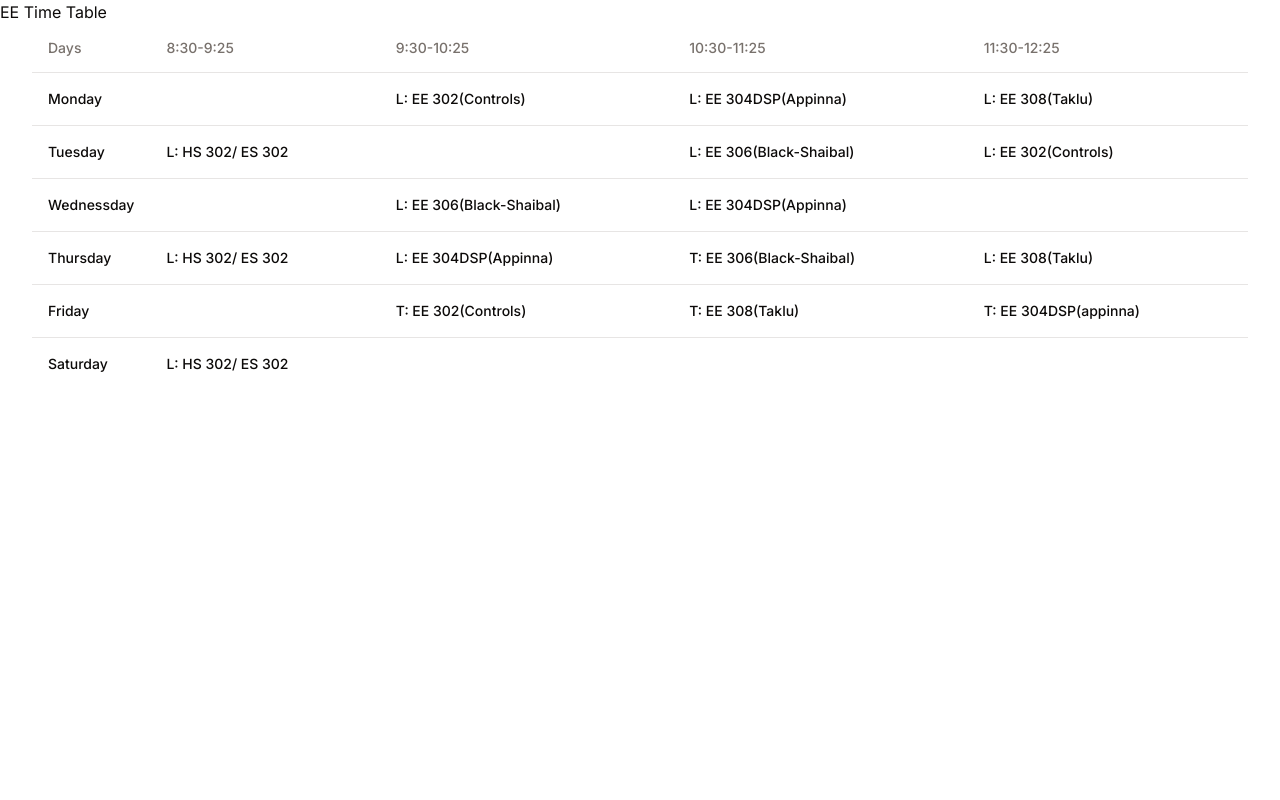
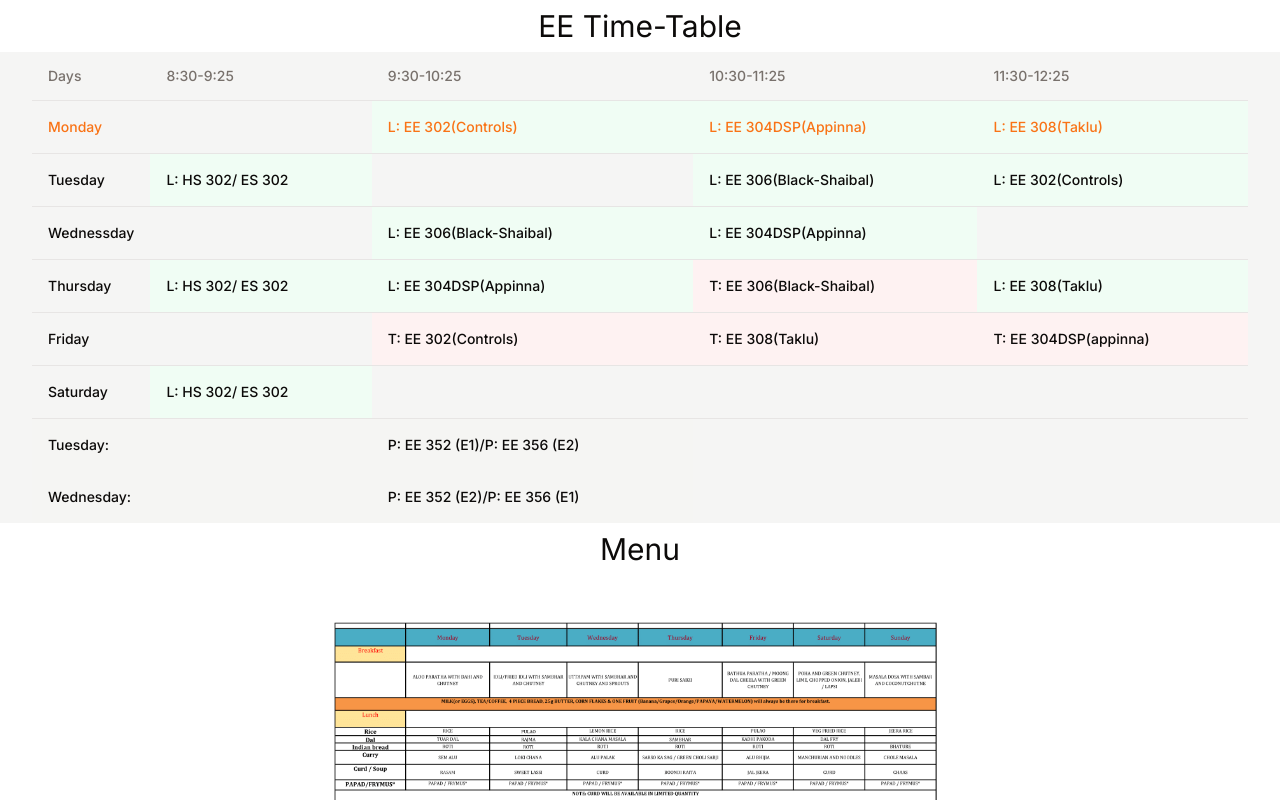
Before and after one commit to Shuffled720/eett, a Next.js app: page / in a window 1280 px wide. Shown: the top 800 px of the page. Built offline with nearby package versions, Linux system fonts and the light colour scheme.

Commit message:
final changes

```diff
--- a/package.json
+++ b/package.json
@@ -13,6 +13,7 @@
     "clsx": "^2.1.0",
     "lucide-react": "^0.312.0",
     "next": "14.1.0",
+    "next-themes": "^0.2.1",
     "react": "^18",
     "react-dom": "^18",
     "tailwind-merge": "^2.2.0",
--- a/src/app/layout.tsx
+++ b/src/app/layout.tsx
@@ -1,22 +1,32 @@
-import type { Metadata } from "next";
-import { Inter } from "next/font/google";
-import "./globals.css";
+import type { Metadata } from "next"
+import { Inter } from "next/font/google"
+import "./globals.css"
+import { ThemeProvider } from "@/components/theme-provider"
 
-const inter = Inter({ subsets: ["latin"] });
+const inter = Inter({ subsets: ["latin"] })
 
 export const metadata: Metadata = {
   title: "Create Next App",
   description: "Generated by create next app",
-};
+}
 
 export default function RootLayout({
   children,
 }: Readonly<{
-  children: React.ReactNode;
+  children: React.ReactNode
 }>) {
   return (
     <html lang="en">
-      <body className={inter.className}>{children}</body>
+      <body className={inter.className}>
+        <ThemeProvider
+          attribute="class"
+          defaultTheme="system"
+          enableSystem
+          disableTransitionOnChange
+        >
+          {children}
+        </ThemeProvider>
+      </body>
     </html>
-  );
+  )
 }
--- a/src/app/page.tsx
+++ b/src/app/page.tsx
@@ -1,11 +1,13 @@
 import { FullWeekTT } from "@/components/FullWeekTT"
 import Header from "@/components/Header"
+import Menu from "@/components/Menu"
 
 export default function Home() {
   return (
     <>
       <Header />
       <FullWeekTT />
+      <Menu />
     </>
   )
 }
--- a/src/components/FullWeekTT.tsx
+++ b/src/components/FullWeekTT.tsx
@@ -1,3 +1,5 @@
+"use client"
+import React, { useState, useEffect } from "react"
 import {
   Table,
   TableBody,
@@ -8,152 +10,27 @@ import {
   TableHeader,
   TableRow,
 } from "@/components/ui/table"
-// import data from "@/data/data.json"
-const data = [
-  {
-    day: "Monday",
-    first: {
-      title: "",
-      type: "",
-      teacher: "",
-    },
-    second: {
-      title: "L: EE 302",
-      type: "Lecture",
-      teacher: "(Controls)",
-    },
-    third: {
-      title: "L: EE 304",
-      type: "Lecture",
-      teacher: "DSP(Appinna)",
-    },
-    fourth: {
-      title: "L: EE 308",
-      type: "Lecture",
-      teacher: "(Taklu)",
-    },
-  },
-  {
-    day: "Tuesday",
-    first: {
-      title: "L: HS 302/ ES 302",
-      type: "Lecture",
-      teacher: "",
-    },
-    second: {
-      title: "",
-      type: "",
-      teacher: "",
-    },
-    third: {
-      title: "L: EE 306",
-      type: "Lecture",
-      teacher: "(Black-Shaibal)",
-    },
-    fourth: {
-      title: "L: EE 302",
-      type: "Lecture",
-      teacher: "(Controls)",
-    },
-  },
-  {
-    day: "Wednessday",
-    first: {
-      title: "",
-      type: "",
-      teacher: "",
-    },
-    second: {
-      title: "L: EE 306",
-      type: "Lecture",
-      teacher: "(Black-Shaibal)",
-    },
-    third: {
-      title: "L: EE 304",
-      type: "Lecture",
-      teacher: "DSP(Appinna)",
-    },
-    fourth: {
-      title: "",
-      type: "",
-      teacher: "",
-    },
-  },
-  {
-    day: "Thursday",
-    first: {
-      title: "L: HS 302/ ES 302",
-      type: "Lecture",
-      teacher: "",
-    },
-    second: {
-      title: "L: EE 304",
-      type: "Lecture",
-      teacher: "DSP(Appinna)",
-    },
-    third: {
-      title: "T: EE 306",
-      type: "Tutorial",
-      teacher: "(Black-Shaibal)",
-    },
-    fourth: {
-      title: "L: EE 308",
-      type: "Lecture",
-      teacher: "(Taklu)",
-    },
-  },
-  {
-    day: "Friday",
-    first: {
-      title: "",
-      type: "",
-      teacher: "",
-    },
-    second: {
-      title: "T: EE 302",
-      type: "Tutorial",
-      teacher: "(Controls)",
-    },
-    third: {
-      title: "T: EE 308",
-      type: "Tutorial",
-      teacher: "(Taklu)",
-    },
-    fourth: {
-      title: "T: EE 304",
-      type: "Tutorial",
-      teacher: "DSP(appinna)",
-    },
-  },
-  {
-    day: "Saturday",
-
-    first: {
-      title: "L: HS 302/ ES 302",
-      type: "Lecture",
-      teacher: "",
-    },
-    second: {
-      title: "",
-      type: "",
-      teacher: "",
-    },
-    third: {
-      title: "",
-      type: "",
-      teacher: "",
-    },
-    fourth: {
-      title: "",
-      type: "",
-      teacher: "",
-    },
-  },
-]
+import data from "@/data/data.json"
 
 export function FullWeekTT() {
+  const [currentDayOfWeek, setCurrentDayOfWeek] = useState("")
+
+  useEffect(() => {
+    const currentDate = new Date()
+    const daysOfWeek = [
+      "Sunday",
+      "Monday",
+      "Tuesday",
+      "Wednesday",
+      "Thursday",
+      "Friday",
+      "Saturday",
+    ]
+    const dayOfWeek = daysOfWeek[currentDate.getDay()]
+    setCurrentDayOfWeek(dayOfWeek)
+  }, [])
   return (
-    <div className="container">
+    <div className="container bg-secondary">
       <Table>
         {/* <TableCaption>A list of your recent invoices.</TableCaption> */}
         <TableHeader>
@@ -166,37 +43,104 @@ export function FullWeekTT() {
           </TableRow>
         </TableHeader>
         <TableBody>
-          {data.map((day) => (
-            <TableRow key={day.day}>
-              <TableCell className="font-medium">{day.day}</TableCell>
-
-              <TableCell className="font-medium ">
-                <div className="">
-                  {day.first.title}
-                  {day.first.teacher}
-                </div>
-              </TableCell>
-              <TableCell className="font-medium">
-                {day.second.title}
-                {day.second.teacher}
-              </TableCell>
-              <TableCell className="font-medium">
-                {day.third.title}
-                {day.third.teacher}
-              </TableCell>
-              <TableCell className="font-medium">
-                {day.fourth.title}
-                {day.fourth.teacher}
-              </TableCell>
-            </TableRow>
+          {data.weekTT.map((day, key) => (
+            <>
+              {day.day === currentDayOfWeek ? (
+                <>
+                  {" "}
+                  <TableRow key={day.day} className="text-primary">
+                    <TableCell className="font-medium">{day.day}</TableCell>
+                    {day.ttList.map((tt) => (
+                      <>
+                        {tt.type === "Lecture" ? (
+                          <>
+                            <TableCell className="font-medium bg-green-50">
+                              {tt.title}
+                              {tt.teacher}
+                            </TableCell>
+                          </>
+                        ) : (
+                          <></>
+                        )}
+                        {tt.type === "Tutorial" ? (
+                          <>
+                            <TableCell className="font-medium bg-red-50">
+                              {tt.title}
+                              {tt.teacher}
+                            </TableCell>
+                          </>
+                        ) : (
+                          <></>
+                        )}
+                        {tt.type === "" ? (
+                          <>
+                            <TableCell className="font-medium ">
+                              {tt.title}
+                              {tt.teacher}
+                            </TableCell>
+                          </>
+                        ) : (
+                          <></>
+                        )}
+                      </>
+                    ))}
+                  </TableRow>
+                </>
+              ) : (
+                <>
+                  {" "}
+                  <TableRow key={day.day}>
+                    <TableCell className="font-medium">{day.day}</TableCell>
+                    {day.ttList.map((tt) => (
+                      <>
+                        {tt.type === "Lecture" ? (
+                          <>
+                            <TableCell className="font-medium bg-green-50">
+                              {tt.title}
+                              {tt.teacher}
+                            </TableCell>
+                          </>
+                        ) : (
+                          <></>
+                        )}
+                        {tt.type === "Tutorial" ? (
+                          <>
+                            <TableCell className="font-medium bg-red-50">
+                              {tt.title}
+                              {tt.teacher}
+                            </TableCell>
+                          </>
+                        ) : (
+                          <></>
+                        )}
+                        {tt.type === "" ? (
+                          <>
+                            <TableCell className="font-medium ">
+                              {tt.title}
+                              {tt.teacher}
+                            </TableCell>
+                          </>
+                        ) : (
+                          <></>
+                        )}
+                      </>
+                    ))}
+                  </TableRow>{" "}
+                </>
+              )}
+            </>
           ))}
         </TableBody>
-        {/* <TableFooter>
+        <TableFooter>
           <TableRow>
-            <TableCell colSpan={3}>Total</TableCell>
-            <TableCell className="text-right">$2,500.00</TableCell>
+            <TableCell colSpan={2}>Tuesday:</TableCell>
+            <TableCell>P: EE 352 (E1)/P: EE 356 (E2)</TableCell>
           </TableRow>
-        </TableFooter> */}
+          <TableRow>
+            <TableCell colSpan={2}>Wednesday:</TableCell>
+            <TableCell>P: EE 352 (E2)/P: EE 356 (E1)</TableCell>
+          </TableRow>
+        </TableFooter>
       </Table>
     </div>
   )
--- a/src/components/Header.tsx
+++ b/src/components/Header.tsx
@@ -1,5 +1,10 @@
+import Link from "next/link"
+
 const Header = () => {
-  return <div>EE Time Table</div>
+  return (
+    <Link href="https://docs.google.com/spreadsheets/d/1E3ocQqnudZKi6ozj8d4fIpUWeCCveX5_iKzG2fDJafQ/edit?usp=sharing">
+      <h1 className="text-center text-3xl py-2 ">EE Time-Table</h1>
+    </Link>
+  )
 }
-
 export default Header
--- /dev/null
+++ b/src/components/Menu.tsx
@@ -0,0 +1,24 @@
+import Image from "next/image"
+
+const Menu = () => {
+  return (
+    <>
+      <section id="menu" className="container ">
+        <center>
+          <h1 className="text-center text-3xl py-2 ">Menu</h1>
+          <div className="h-1/5 overflow-hidden">
+            <Image
+              alt="menu"
+              className="menu-img"
+              src="/menu.png"
+              width={700}
+              height={700}
+            />
+          </div>
+        </  center>
+      </section>
+    </>
+  )
+}
+
+export default Menu
--- /dev/null
+++ b/src/components/theme-provider.tsx
@@ -0,0 +1,9 @@
+"use client"
+
+import * as React from "react"
+import { ThemeProvider as NextThemesProvider } from "next-themes"
+import { type ThemeProviderProps } from "next-themes/dist/types"
+
+export function ThemeProvider({ children, ...props }: ThemeProviderProps) {
+  return <NextThemesProvider {...props}>{children}</NextThemesProvider>
+}
--- a/src/data/data.json
+++ b/src/data/data.json
@@ -1,6 +1,8 @@
 {
-    "tt": {
-        "Monday": [
+  "weekTT": [
+    {
+      "day": "Monday",
+      "ttList": [
         {
           "title": "",
           "type": "",
@@ -21,8 +23,11 @@
           "type": "Lecture",
           "teacher": "(Taklu)"
         }
-        ],
-        "Tuesday": [
+      ]
+    },
+    {
+      "day": "Tuesday",
+      "ttList": [
         {
           "title": "L: HS 302/ ES 302",
           "type": "Lecture",
@@ -43,8 +48,11 @@
           "type": "Lecture",
           "teacher": "(Controls)"
         }
-        ],
-        "Wednesday": [
+      ]
+    },
+    {
+      "day": "Wednessday",
+      "ttList": [
         {
           "title": "",
           "type": "",
@@ -65,8 +73,11 @@
           "type": "",
           "teacher": ""
         }
-        ],
-        "Thursday": [
+      ]
+    },
+    {
+      "day": "Thursday",
+      "ttList": [
         {
           "title": "L: HS 302/ ES 302",
           "type": "Lecture",
@@ -87,8 +98,11 @@
           "type": "Lecture",
           "teacher": "(Taklu)"
         }
-        ],
-        "Friday": [
+      ]
+    },
+    {
+      "day": "Friday",
+      "ttList": [
         {
           "title": "",
           "type": "",
@@ -109,8 +123,11 @@
           "type": "Tutorial",
           "teacher": "DSP(appinna)"
         }
-        ],
-        "Saturday": [
+      ]
+    },
+    {
+      "day": "Saturday",
+      "ttList": [
         {
           "title": "L: HS 302/ ES 302",
           "type": "Lecture",
@@ -133,4 +150,5 @@
         }
       ]
     }
+  ]
 }
```
Also changed, not shown: public/menu.png (added), 1 other file (tests, documents, lock files or other folders). Lines whose indentation alone changed are shown as unchanged.
